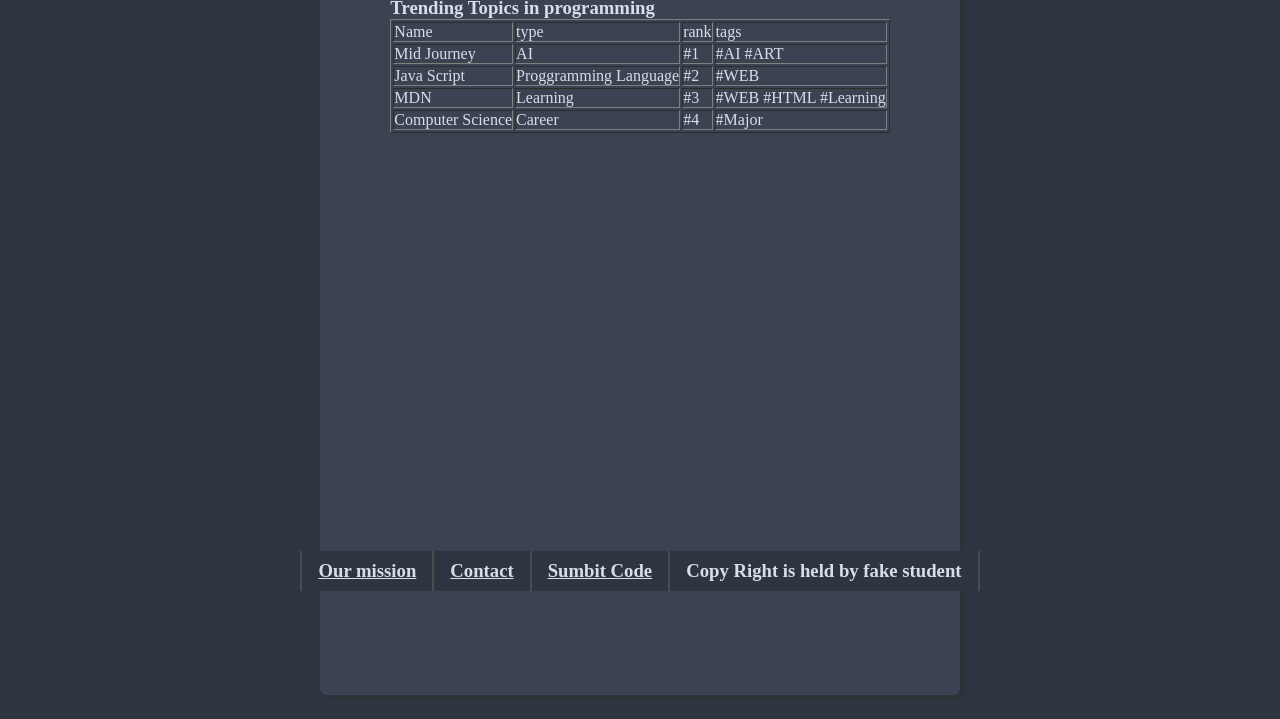
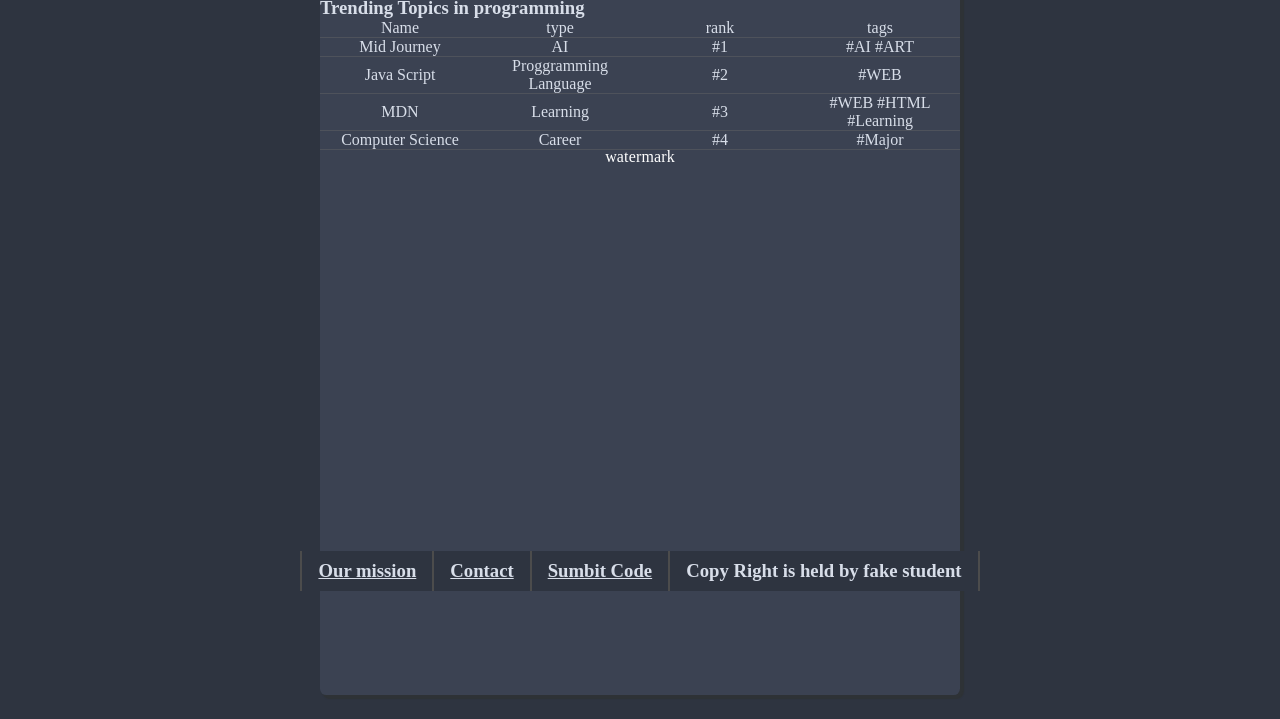
Before and after one commit to RayanisRayan/swe-363-231-03, a plain HTML site: page index.html in a window 1280 px wide. Shown: the part 209-928 px from the top of the page. Drawn offline with Linux system fonts and the light colour scheme.

Commit message:
CSS_4_Excersise_2
ex1 will be resubmitted

```diff
--- a/dark_theme.css
+++ b/dark_theme.css
@@ -115,6 +115,7 @@ main{
 	box-shadow: 3px 3px 1px 1px #2e3236;
 
 }
+
 main section{
 	display: inline;
 }
@@ -198,3 +199,22 @@ body *:not(.loader){
 	from{opacity:1;}
 	to{opacity: 0;}
 }
+article.test,.frontTable,tr,thead,tbody{
+	width:100%;
+}
+.frontTable{
+	table-layout: fixed;
+	border-collapse: collapse;
+}
+.frontTable td{
+	width: 25%;
+	text-align: center;
+	border-collapse: collapse;
+	border-bottom: 1px solid #4e525b;
+
+	border-collapse: collapse;
+	margin-left: 0;
+}
+.Computerimg{
+	background-image: url(computer.jpg);
+}
--- a/index.html
+++ b/index.html
@@ -32,7 +32,7 @@
     <article class="test ">
 
         <h3>Trending Topics in programming</h3>
-        <table class="frontTable" border="1">
+        <table class="frontTable">
             <thead>
                 <td>Name</td>
                 <td>type</td>
@@ -65,6 +65,9 @@
             </tr>
         </table>
     </article>
+        <div>
+            <p>watermark</p>
+        </div>
     </main>
     <!-- <section class="flex">
             <article class="item item1"></article>
```
Also changed, not shown: computer.jpg (added), flexbox-froggy.png (added).
